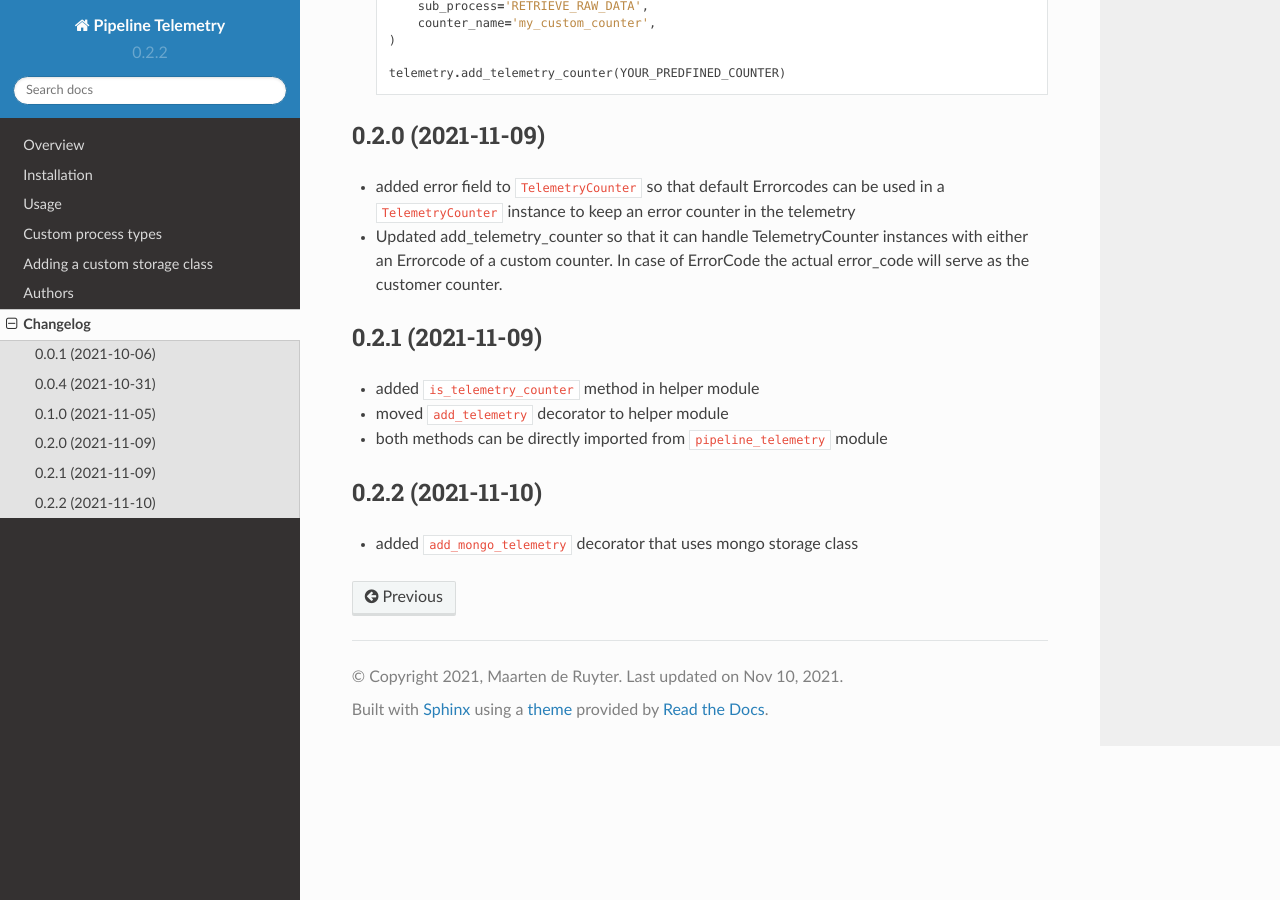
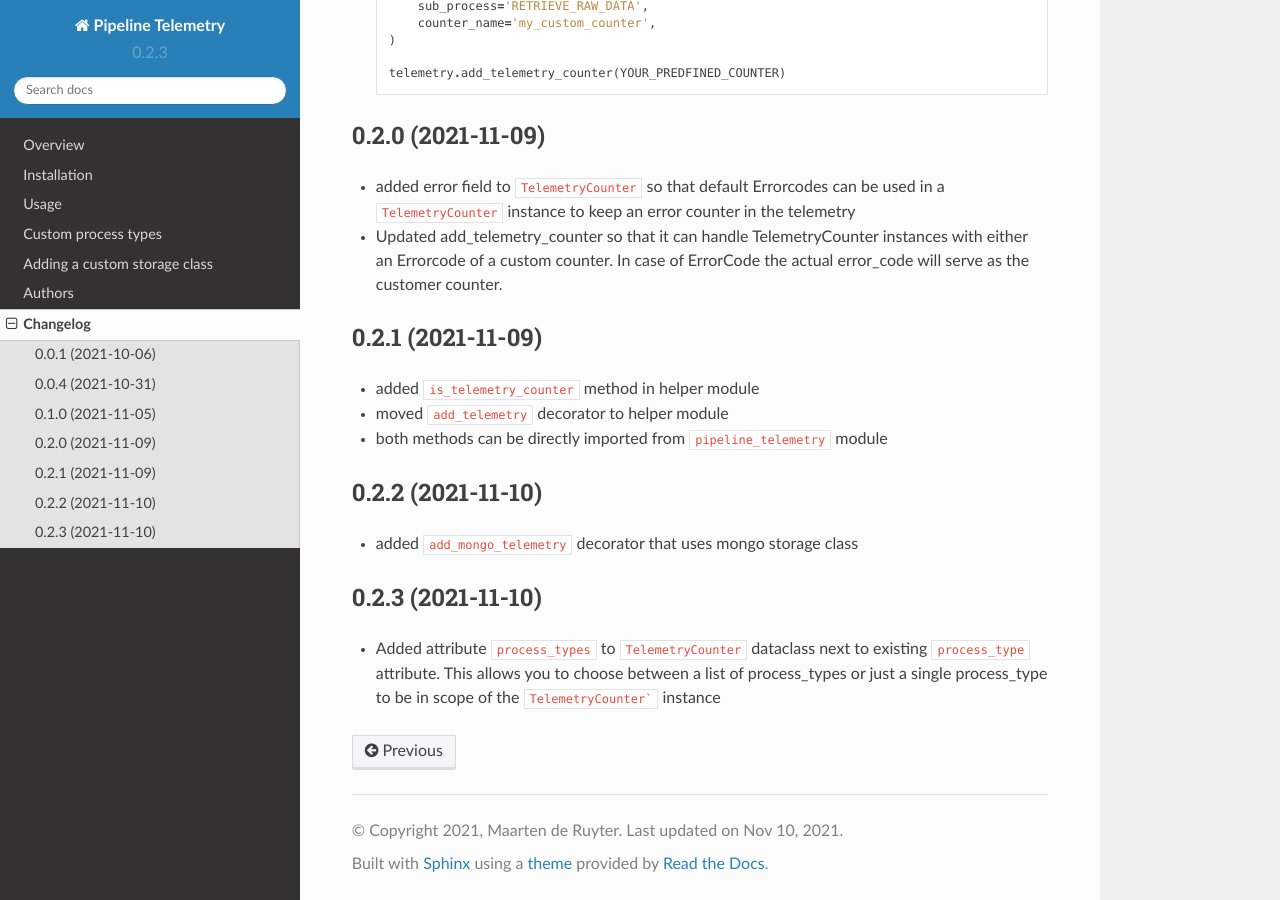
Before and after one commit to MaartendeRuyter/pipeline-telemetry, a Sphinx documentation site: the page built from docs/changelog.rst, in a window 1280 px wide and 900 px high, scrolled down 663 px. Built offline with Sphinx 7.4.7 and the Read the Docs theme 2.0.0, drawn with Linux system fonts in a browser that asks for light colours; pages that are not in the unit, such as notebooks, are missing from menus.

Commit message:
increased version nr to 0.2.3 and updated changelog

````diff
--- a/CHANGELOG.rst
+++ b/CHANGELOG.rst
@@ -56,3 +56,10 @@ Changelog
 ------------------
 
 * added ``add_mongo_telemetry`` decorator that uses mongo storage class
+
+0.2.3 (2021-11-10)
+------------------
+
+* Added attribute ``process_types`` to ``TelemetryCounter`` dataclass next to
+  existing ``process_type`` attribute. This allows you to choose between a list
+  of process_types or just a single process_type to be in scope of the ``TelemetryCounter``` instance
--- a/docs/conf.py
+++ b/docs/conf.py
@@ -20,7 +20,7 @@ project = "Pipeline Telemetry"
 year = "2021"
 author = "Maarten de Ruyter"
 copyright = "{0}, {1}".format(year, author)
-version = release = "0.2.2"
+version = release = "0.2.3"
 
 pygments_style = "trac"
 templates_path = ["."]
--- a/setup.py
+++ b/setup.py
@@ -18,7 +18,7 @@ def read(*names, **kwargs):
 
 setup(
     name="pipeline-telemetry",
-    version="0.2.2",
+    version="0.2.3",
     license="LGPL-3.0-or-later",
     description="Create and store data pipeline telemetry data",
     long_description="%s\n%s"
````
Also changed, not shown: .bumpversion.cfg.
